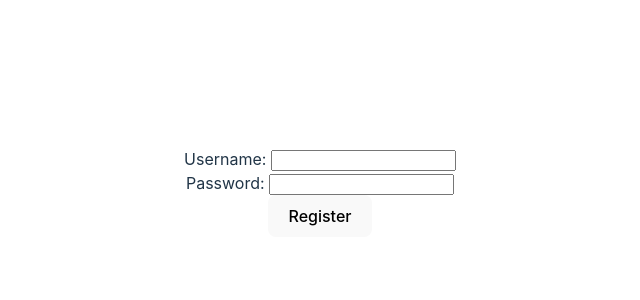
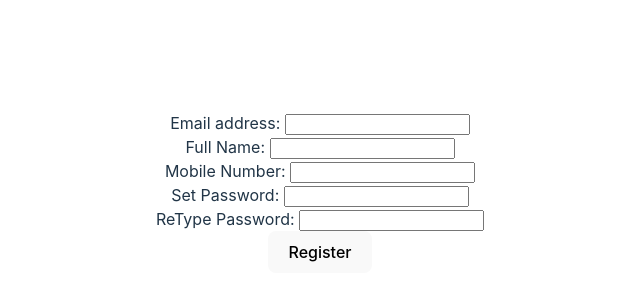
Before and after one commit to ericwu052/auth-system1-fe, a React (Vite) app: page /register in a window 1280 px wide. Shown: the part 208-508 px from the top of the page, without its empty margins (320-960 px from the left). Built offline with nearby package versions, Linux system fonts and the light colour scheme.

Commit message:
added navigation bar, make registration according to spec

```diff
--- a/src/Login.tsx
+++ b/src/Login.tsx
@@ -1,4 +1,5 @@
 import { useState } from 'react'
+import { Link } from 'react-router-dom'
 import { useAppDispatch } from './hooks'
 import { setAccessToken } from './reduxslice/authsystemSlice'
 import { tryLogin } from './helpers/login'
@@ -29,6 +30,7 @@ function Login() {
         <label>Password: <input name="password" onChange={e => setPassword(e.target.value)} /></label>
       </div>
       <button onClick={ handleLogin }>Login</button>
+      <p>Don't have an account? <Link to="/register">click here to register</Link></p>
     </div>
   )
 }
--- a/src/Register.tsx
+++ b/src/Register.tsx
@@ -2,22 +2,37 @@ import { useState } from 'react'
 import { tryRegister } from './helpers/register'
 
 function Register() {
-  const [username, setUsername] = useState('')
+  const [email, setEmail] = useState('')
+  const [fullname, setFullname] = useState('')
+  const [mobileNo, setMobileNo] = useState('')
   const [password, setPassword] = useState('')
+  const [password2, setPassword2] = useState('')
 
   async function handleRegister(e) {
     e.preventDefault()
-    const response = await tryRegister(username, password)
+    const response = await tryRegister({
+      email, fullname, mobileNo,
+      password, password2
+    })
     console.log(response)
   }
 
   return (
     <div className="Register">
       <div>
-        <label>Username: <input name="username" onChange={e => setUsername(e.target.value)} /></label>
+        <label>Email address: <input name="email" onChange={e => setEmail(e.target.value)} /></label>
       </div>
       <div>
-        <label>Password: <input name="password" onChange={e => setPassword(e.target.value)} /></label>
+        <label>Full Name: <input name="fullname" onChange={e => setFullname(e.target.value)} /></label>
+      </div>
+      <div>
+        <label>Mobile Number: <input name="mobileNo" onChange={e => setMobileNo(e.target.value)} /></label>
+      </div>
+      <div>
+        <label>Set Password: <input name="password" type="password" onChange={e => setPassword(e.target.value)} /></label>
+      </div>
+      <div>
+        <label>ReType Password: <input type="password" onChange={e => setPassword2(e.target.value)} /></label>
       </div>
       <button onClick={ handleRegister }>Register</button>
     </div>
--- /dev/null
+++ b/src/constants.ts
@@ -0,0 +1,6 @@
+const host = 'http://172.17.0.1:8080/'
+const registerUrl = host + 'api/register'
+
+export {
+    registerUrl
+}
--- a/src/helpers/register.ts
+++ b/src/helpers/register.ts
@@ -1,12 +1,19 @@
-async function tryRegister(username: string, password: string) {
-    const registerUrl = 'http://172.17.0.1:8080/api/register'
+import { registerUrl } from '../constants'
+
+async function tryRegister(origObj = {
+    email: string,
+    fullname: string,
+    mobileNo: string,
+    password: string,
+    password2: string
+}) {
     const response = await fetch(registerUrl, {
 	method: 'POST',
 	mode: 'cors',
 	headers: {
 	    'Content-Type': 'application/json'
 	},
-	body: JSON.stringify({username, password})
+	body: JSON.stringify(origObj)
     })
     return response.json()
 }
```
Also changed, not shown: src/Nav.tsx (added, +18 -0 lines).
